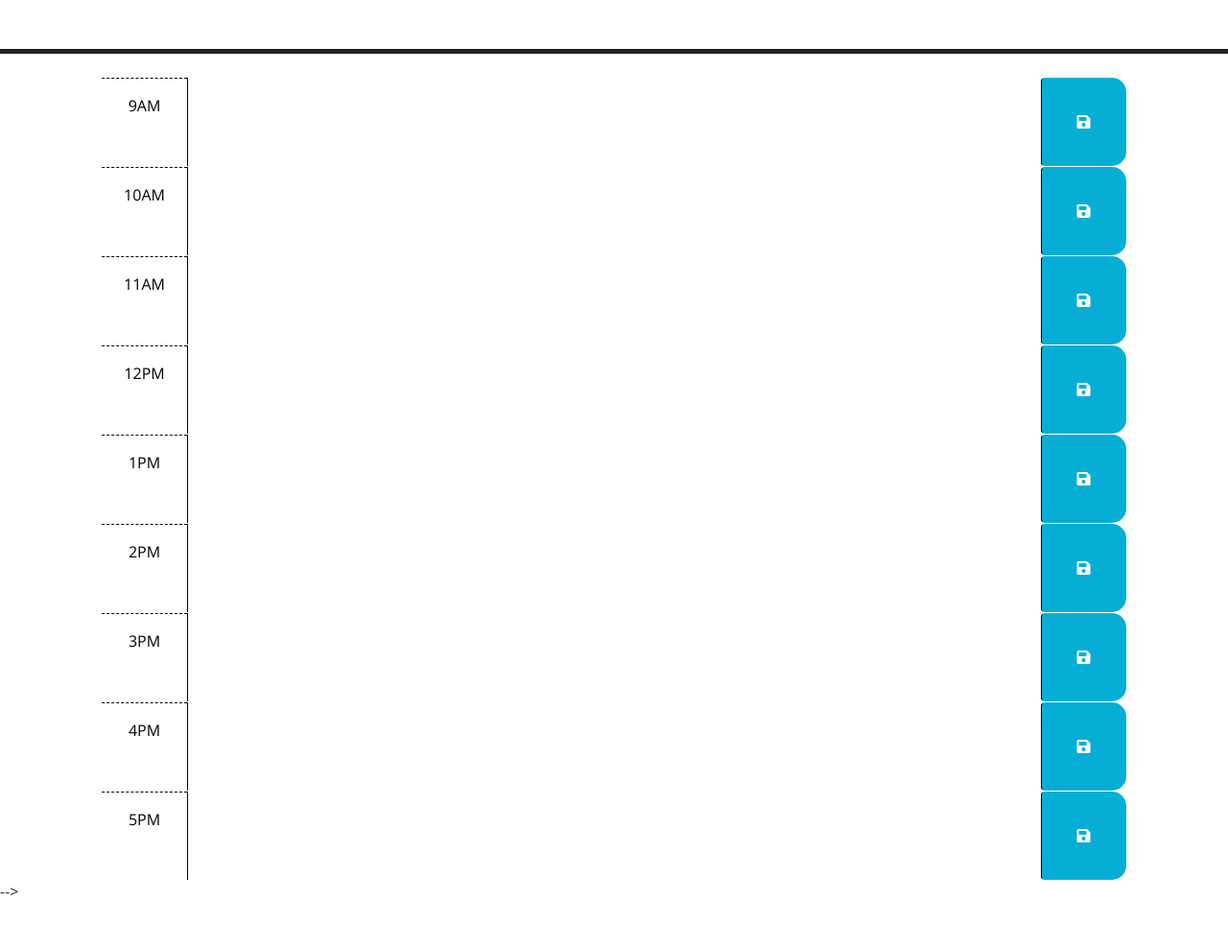
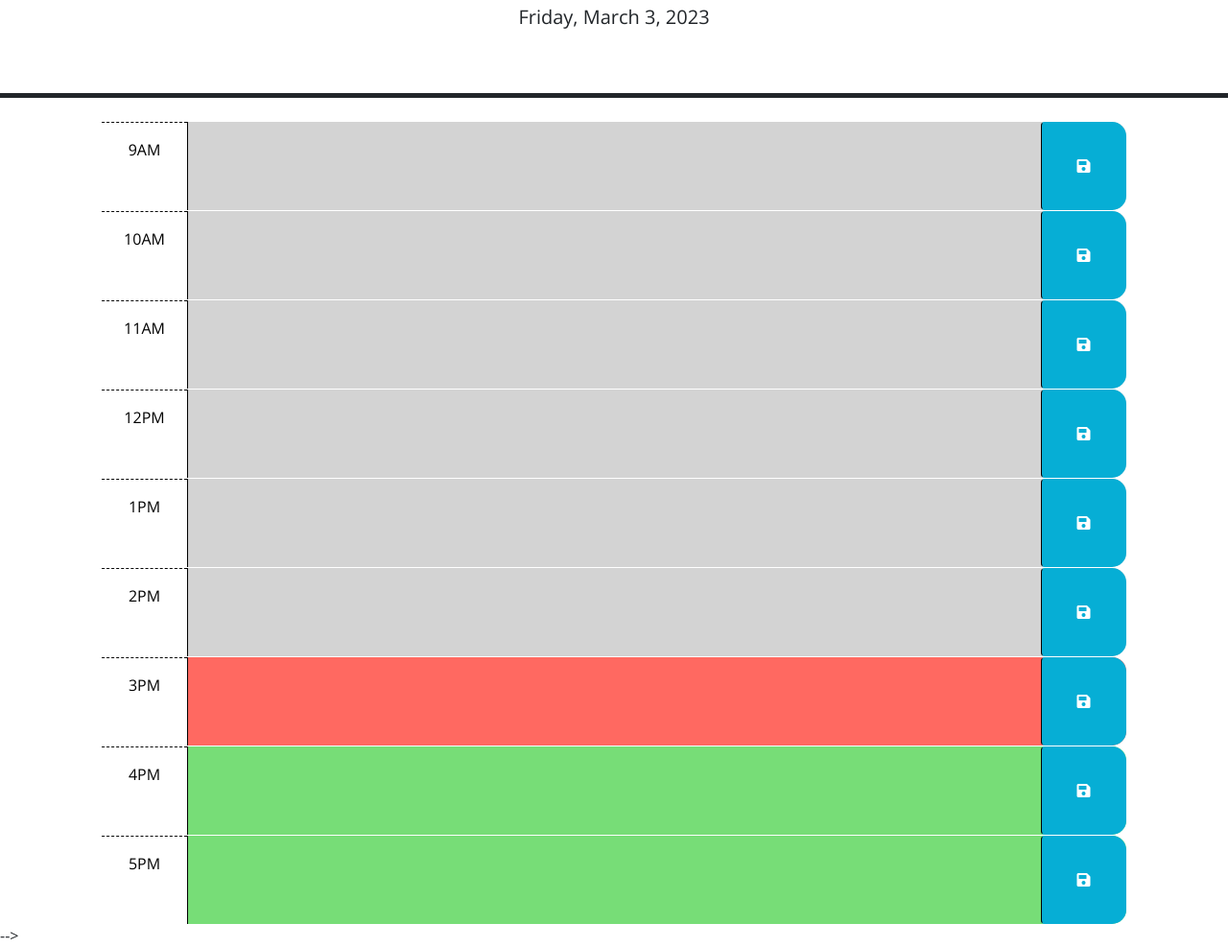
Before and after one commit to bragceo/Lavell-s-Work-Day-Scheduler-, a plain HTML site: page index.html in a window 1280 px wide. Shown: the part 176-1163 px from the top of the page at 96% size. Before the commit the page ends 1117 px from the top, so only its background shows below. Drawn offline with nearby package versions, Linux system fonts and the light colour scheme.

Commit message:
revised html to correct data-time attributes and javascript to modify the if/else statement

```diff
--- a/index.html
+++ b/index.html
@@ -37,7 +37,7 @@
       <!-- Use a text area with data-index to store the user input. The data-index
            value will be used as a key to save the input value in local storage.
            -->
-      <div class="row time-block">
+      <div class="row time-block" data-time="9">
         <div class="col-2 col-md-1 hour text-center py-3">9AM</div>
         <textarea class="col-8 col-md-10 description" rows="3" data-index="0"></textarea>
         <button class="btn saveBtn col-2 col-md-1" data-index="0">
@@ -45,7 +45,7 @@
         </button>
       </div>
 
-      <div class="row time-block">
+      <div class="row time-block" data-time="10">
         <div class="col-2 col-md-1 hour text-center py-3">10AM</div>
         <textarea class="col-8 col-md-10 description" rows="3" data-index="1"></textarea>
         <button class="btn saveBtn col-2 col-md-1" data-index="1">
@@ -53,7 +53,7 @@
         </button>
       </div>
 
-      <div class="row time-block">
+      <div class="row time-block" data-time="11">
         <div class="col-2 col-md-1 hour text-center py-3">11AM</div>
         <textarea class="col-8 col-md-10 description" rows="3" data-index="2"></textarea>
         <button class="btn saveBtn col-2 col-md-1" data-index="2">
@@ -61,7 +61,7 @@
         </button>
       </div>
 
-      <div class="row time-block">
+      <div class="row time-block" data-time="12">
         <div
     class="col-2 col-md-1 hour text-center py-3">12PM</div>
     <textarea class="col-8 col-md-10 description" rows="3" data-index="3"></textarea>
@@ -70,7 +70,7 @@
     </button>
   </div>
 
-  <div class="row time-block">
+  <div class="row time-block" data-time="13">
     <div class="col-2 col-md-1 hour text-center py-3">1PM</div>
     <textarea class="col-8 col-md-10 description" rows="3" data-index="4"></textarea>
     <button class="btn saveBtn col-2 col-md-1" data-index="4">
@@ -78,7 +78,7 @@
     </button>
   </div>
 
-  <div class="row time-block">
+  <div class="row time-block" data-time="14">
     <div class="col-2 col-md-1 hour text-center py-3">2PM</div>
     <textarea class="col-8 col-md-10 description" rows="3" data-index="5"></textarea>
     <button class="btn saveBtn col-2 col-md-1" data-index="5">
@@ -86,7 +86,7 @@
     </button>
   </div>
 
-  <div class="row time-block">
+  <div class="row time-block" data-time="15">
     <div class="col-2 col-md-1 hour text-center py-3">3PM</div>
     <textarea class="col-8 col-md-10 description" rows="3" data-index="6"></textarea>
     <button class="btn saveBtn col-2 col-md-1" data-index="6">
@@ -94,7 +94,7 @@
     </button>
   </div>
 
-  <div class="row time-block">
+  <div class="row time-block" data-time="16">
     <div class="col-2 col-md-1 hour text-center py-3">4PM</div>
     <textarea class="col-8 col-md-10 description" rows="3" data-index="7"></textarea>
     <button class="btn saveBtn col-2 col-md-1" data-index="7">
@@ -102,7 +102,7 @@
     </button>
   </div>
 
-  <div class="row time-block">
+  <div class="row time-block" data-time="17">
     <div class="col-2 col-md-1 hour text-center py-3">5PM</div>
     <textarea class="col-8 col-md-10 description" rows="3" data-index="8"></textarea>
     <button class="btn saveBtn col-2 col-md-1" data-index="8">
--- a/script.js
+++ b/script.js
@@ -49,3 +49,11 @@ $(function () {
     $($timeBlocks[i]).find("textarea").val(savedEvent);
   }
 }
+  // Add a click event listener to the save button to save user input in local storage
+  $(".saveBtn").on("click", function () {
+    const index = $(this).data("index");
+    const event = $(this).siblings(".description").val();
+
+    localStorage.setItem(`event-${index}`, event);
+  });
+});
```
Lines whose indentation alone changed are shown as unchanged.
